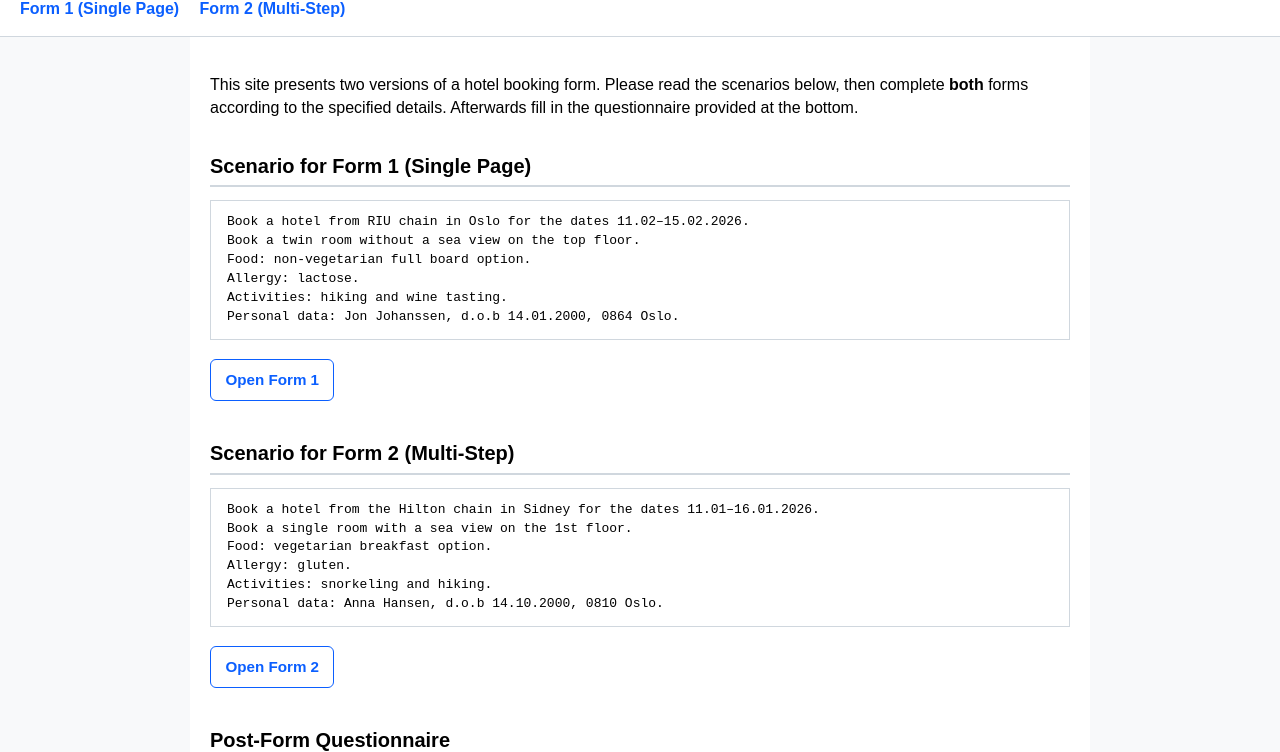
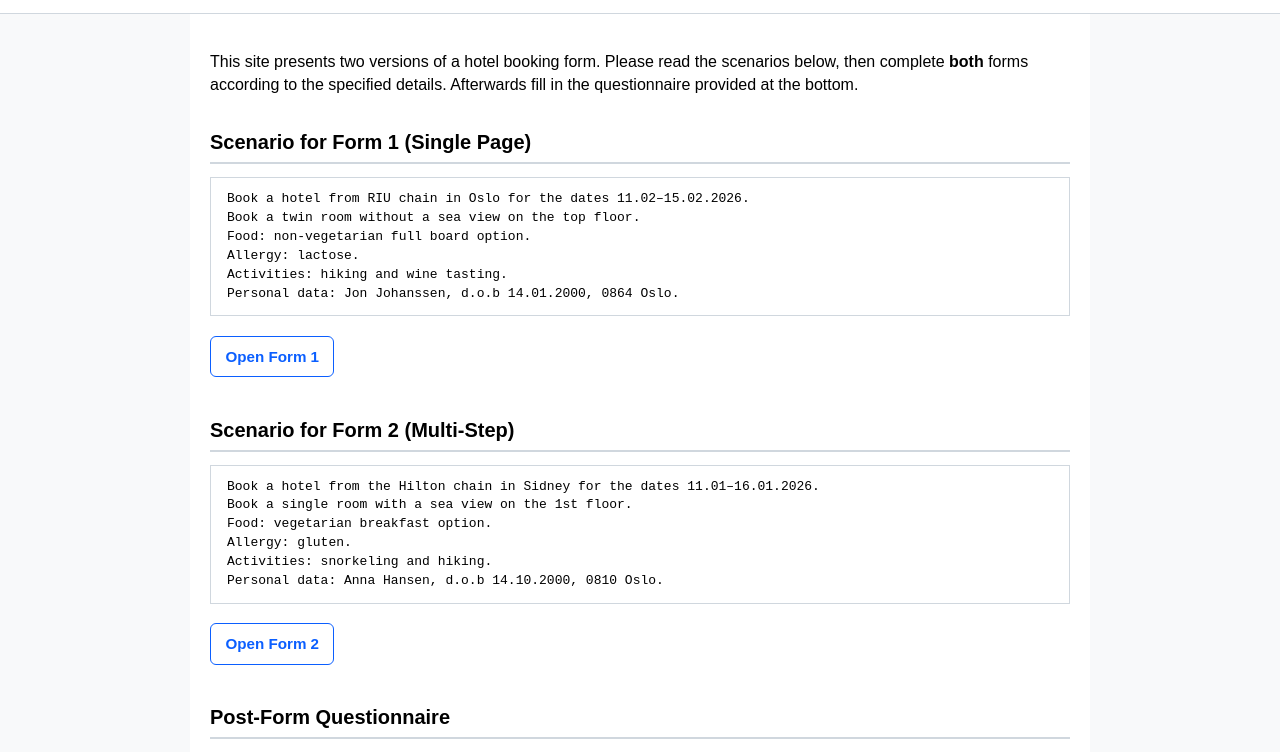
Before and after one commit to kristiansel/wikformtest, a plain HTML site: page index.html in a window 1280 px wide. Shown: the part 60-812 px from the top of the page. Drawn offline with Linux system fonts and the light colour scheme.

Commit message:
remove nav from index

```diff
--- a/index.html
+++ b/index.html
@@ -23,10 +23,6 @@
 <body>
   <header>
     <h1>Hotel Booking Experiment</h1>
-    <nav>
-      <a href="index1.html">Form 1 (Single Page)</a>
-      <a href="index2.html">Form 2 (Multi-Step)</a>
-    </nav>
   </header>
   <main>
     <p>This site presents two versions of a hotel booking form. Please read the scenarios below, then complete <strong>both</strong> forms according to the specified details. Afterwards fill in the questionnaire provided at the bottom.</p>
```
